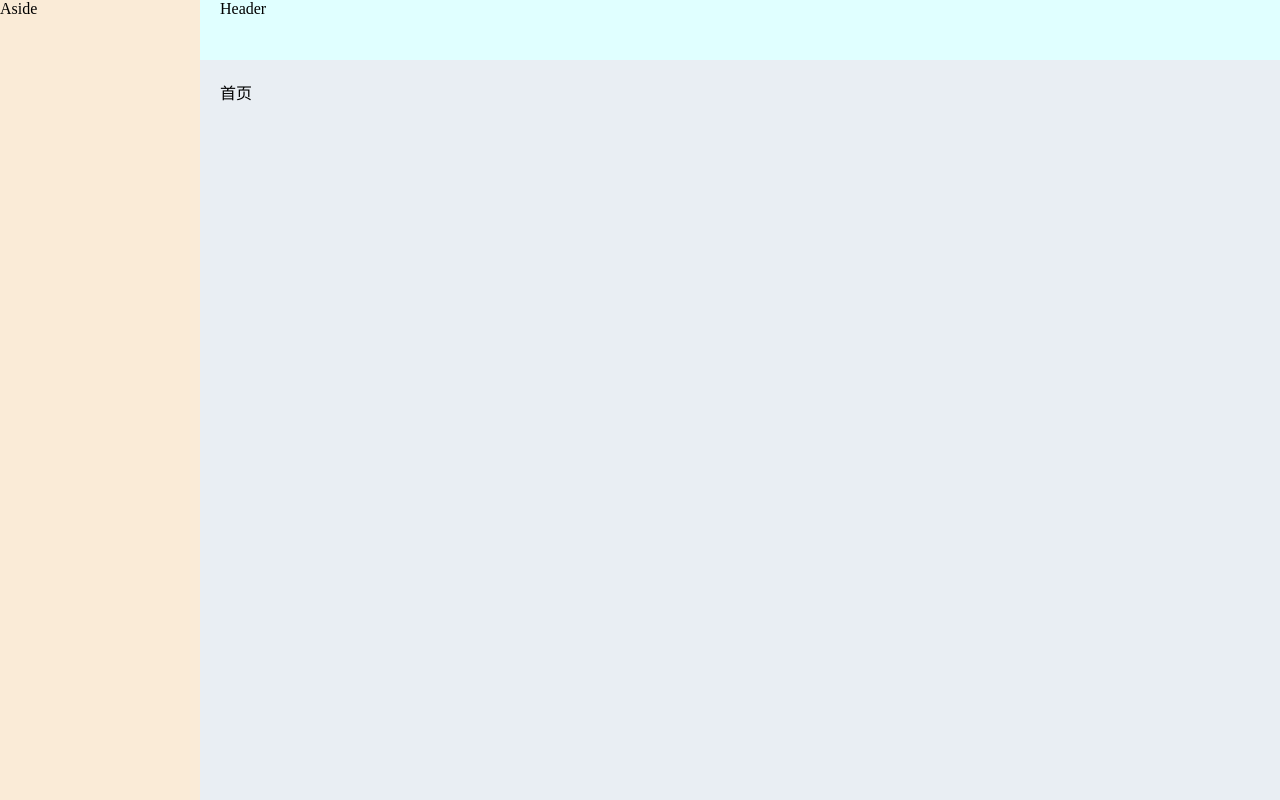
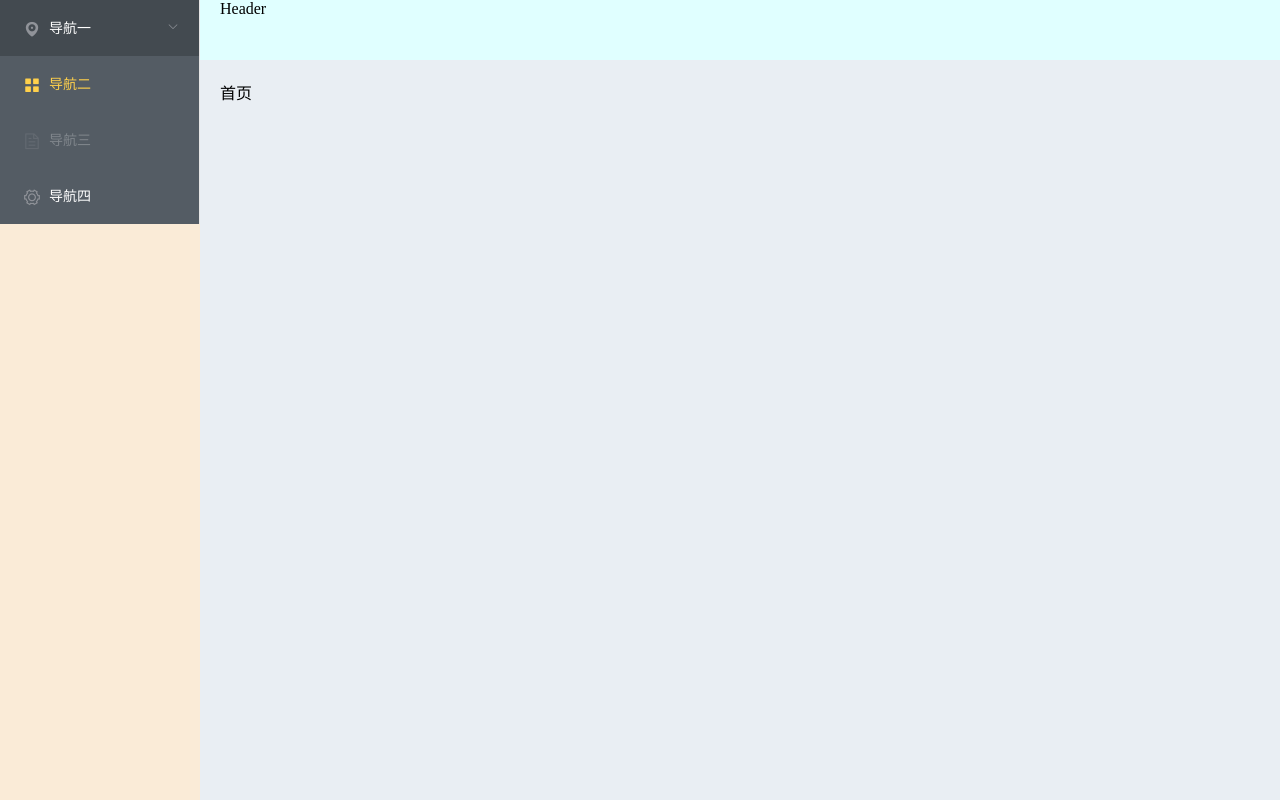
Before and after one commit to Guazi-cc/toutiao-publish-admin-Chen, a Vue app: page /#/ in a window 1280 px wide. Built offline with nearby package versions, Linux system fonts and the light colour scheme.

Commit message:
添加侧边栏导航菜单

```diff
--- /dev/null
+++ b/src/views/layout/components/aside.vue
@@ -0,0 +1,67 @@
+<template>
+  <el-menu
+    default-active="2"
+    class="el-menu-vertical-demo"
+    @open="handleOpen"
+    @close="handleClose"
+    background-color="#545c64"
+    text-color="#fff"
+    active-text-color="#ffd04b">
+    <el-submenu index="1">
+      <template slot="title">
+        <i class="el-icon-location"></i>
+        <span>导航一</span>
+      </template>
+      <el-menu-item-group>
+        <template slot="title">分组一</template>
+        <el-menu-item index="1-1">选项1</el-menu-item>
+        <el-menu-item index="1-2">选项2</el-menu-item>
+      </el-menu-item-group>
+      <el-menu-item-group title="分组2">
+        <el-menu-item index="1-3">选项3</el-menu-item>
+      </el-menu-item-group>
+      <el-submenu index="1-4">
+        <template slot="title">选项4</template>
+        <el-menu-item index="1-4-1">选项1</el-menu-item>
+      </el-submenu>
+    </el-submenu>
+    <el-menu-item index="2">
+      <i class="el-icon-menu"></i>
+      <span slot="title">导航二</span>
+    </el-menu-item>
+    <el-menu-item index="3" disabled>
+      <i class="el-icon-document"></i>
+      <span slot="title">导航三</span>
+    </el-menu-item>
+    <el-menu-item index="4">
+      <i class="el-icon-setting"></i>
+      <span slot="title">导航四</span>
+    </el-menu-item>
+  </el-menu>
+</template>
+
+<script>
+export default {
+  name: 'AppAside',
+  components: {},
+  props: {},
+  data () {
+    return {}
+  },
+  computed: {},
+  watch: {},
+  created () {},
+  mounted () {},
+  methods: {
+    handleOpen (key, keyPath) {
+      console.log(key, keyPath)
+    },
+    handleClose (key, keyPath) {
+      console.log(key, keyPath)
+    }
+  }
+}
+</script>
+
+<style scoped>
+</style>
--- a/src/views/layout/index.vue
+++ b/src/views/layout/index.vue
@@ -3,7 +3,9 @@
     <el-aside
       class="aside"
       width="200px"
-    >Aside</el-aside>
+    >
+      <app-aside/>
+    </el-aside>
     <el-container>
       <el-header class="header">Header</el-header>
       <el-main class="main">
@@ -14,9 +16,13 @@
 </template>
 
 <script>
+import AppAside from './components/aside'
+
 export default {
   name: 'LayoutIndex',
-  components: {},
+  components: {
+    AppAside
+  },
   props: {},
   data () {
     return {}
```
